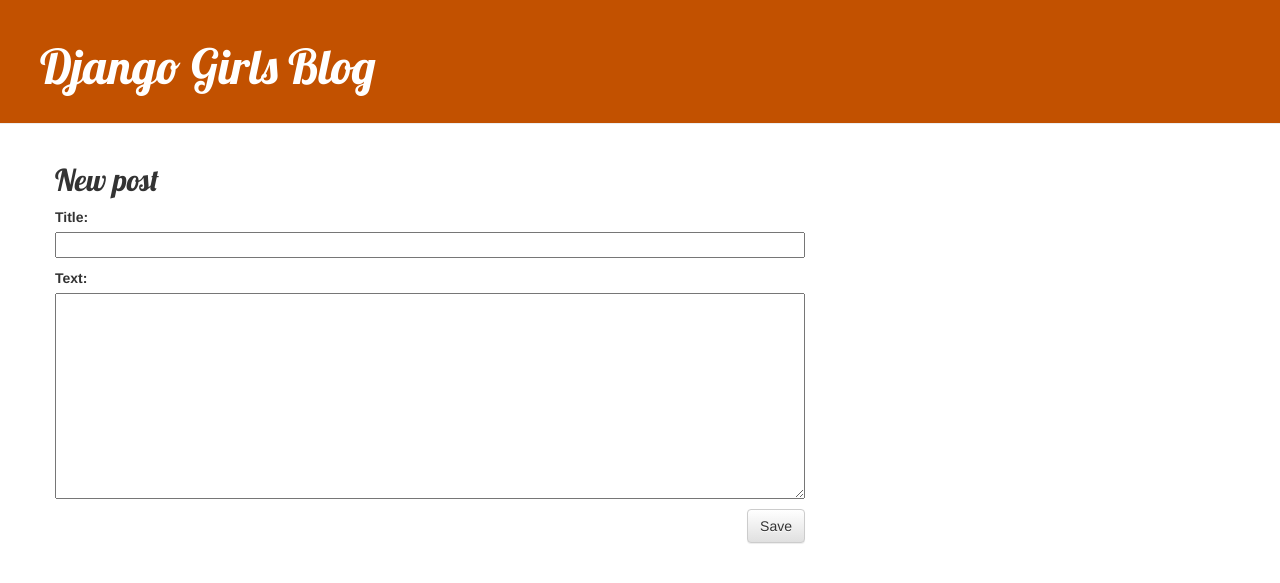
After one commit to irastorzatobias/djangogirls, a Django app: page /post/new in a window 1280 px wide. The commit adds this page. Shown: the top 583 px of the page. Run offline with Django 4.2, Linux system fonts and the light colour scheme; some libraries are stand-ins or nearby versions.

Commit message:
finished

```diff
--- /dev/null
+++ b/blog/forms.py
@@ -0,0 +1,9 @@
+from django import forms
+
+from .models import Post
+
+class PostForm(forms.ModelForm):
+
+    class Meta:
+        model = Post
+        fields = ('title', 'text',)
--- a/blog/static/css/blog.css
+++ b/blog/static/css/blog.css
@@ -43,6 +43,15 @@ h1, h2, h3, h4 {
 
 .post {
     margin-bottom: 70px;
+
+}
+
+.post__edit-right {
+    display: flex;
+    flex-direction: row-reverse;
+    gap: 10px;
+    justify-content: space-between;
+    align-items: center;
 }
 
 .post h2 a, .post h2 a:visited {
--- a/blog/templates/blog/base.html
+++ b/blog/templates/blog/base.html
@@ -19,14 +19,17 @@
   </head>
   <body>
     <div class="page-header">
+      {% if user.is_authenticated %}
+      <a href="{% url 'post_new' %}" class="top-menu"
+        ><span class="glyphicon glyphicon-plus"></span
+      ></a>
+      {% endif %}
       <h1><a href="/">Django Girls Blog</a></h1>
     </div>
 
     <div class="content container">
       <div class="row">
-        <div class="col-md-8">
-            {% block content %}
-            {% endblock %}
+        <div class="col-md-8">{% block content %} {% endblock %}</div>
       </div>
     </div>
   </body>
--- /dev/null
+++ b/blog/templates/blog/post_edit.html
@@ -0,0 +1,9 @@
+{% extends 'blog/base.html' %}
+
+{% block content %}
+    <h2>New post</h2>
+    <form method="POST" class="post-form">{% csrf_token %}
+        {{ form.as_p }}
+        <button type="submit" class="save btn btn-default">Save</button>
+    </form>
+{% endblock %}
--- a/blog/urls.py
+++ b/blog/urls.py
@@ -4,4 +4,6 @@ from . import views
 urlpatterns = [
     path('', views.post_list, name='post_list'),
     path('post/<int:pk>/', views.post_detail, name='post_detail'),
+    path('post/new', views.post_new, name='post_new'),
+    path('post/<int:pk>/edit/', views.post_edit, name='post_edit'),
 ]
--- a/blog/views.py
+++ b/blog/views.py
@@ -2,6 +2,9 @@ from django.shortcuts import render
 from .models import Post
 from django.utils import timezone
 from django.shortcuts import render, get_object_or_404
+from .forms import PostForm
+from django.shortcuts import redirect
+
 # Create your views here.
 
 def post_list(request):
@@ -11,3 +14,30 @@ def post_list(request):
 def post_detail(request, pk):
     post = Post.objects.get(pk=pk)
     return render(request, 'blog/post_detail.html', {'post': post})
+
+def post_new(request):
+    if request.method == "POST":
+        form = PostForm(request.POST)
+        if form.is_valid():
+            post = form.save(commit=False)
+            post.author = request.user
+            post.published_date = timezone.now()
+            post.save()
+            return redirect('post_detail', pk=post.pk)
+    else:
+        form = PostForm()
+    return render(request, 'blog/post_edit.html', {'form': form})
+
+def post_edit(request, pk):
+    post = get_object_or_404(Post, pk=pk)
+    if request.method == "POST":
+        form = PostForm(request.POST, instance=post)
+        if form.is_valid():
+            post = form.save(commit=False)
+            post.author = request.user
+            post.published_date = timezone.now()
+            post.save()
+            return redirect('post_detail', pk=post.pk)
+    else:
+        form = PostForm(instance=post)
+    return render(request, 'blog/post_edit.html', {'form': form})
```
Also changed, not shown: blog/templates/blog/post_detail.html (+13 -4 lines).
